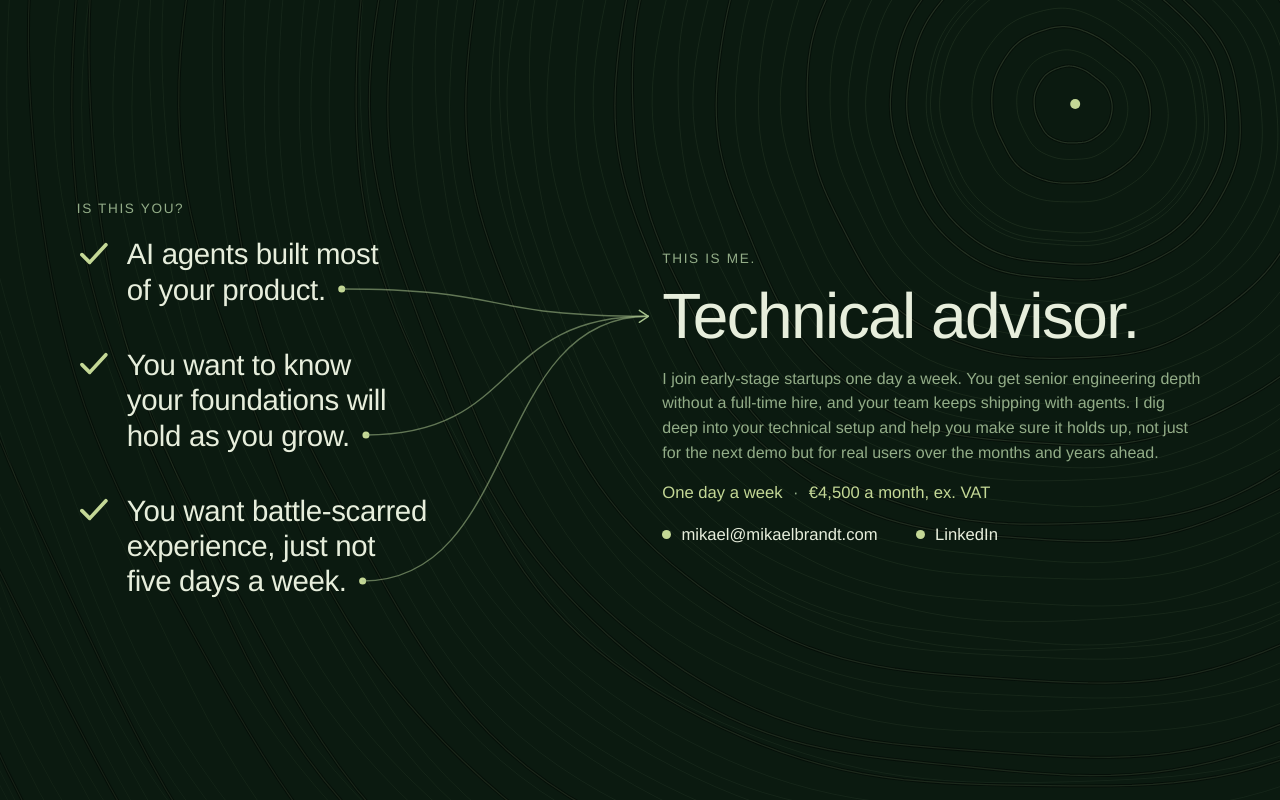
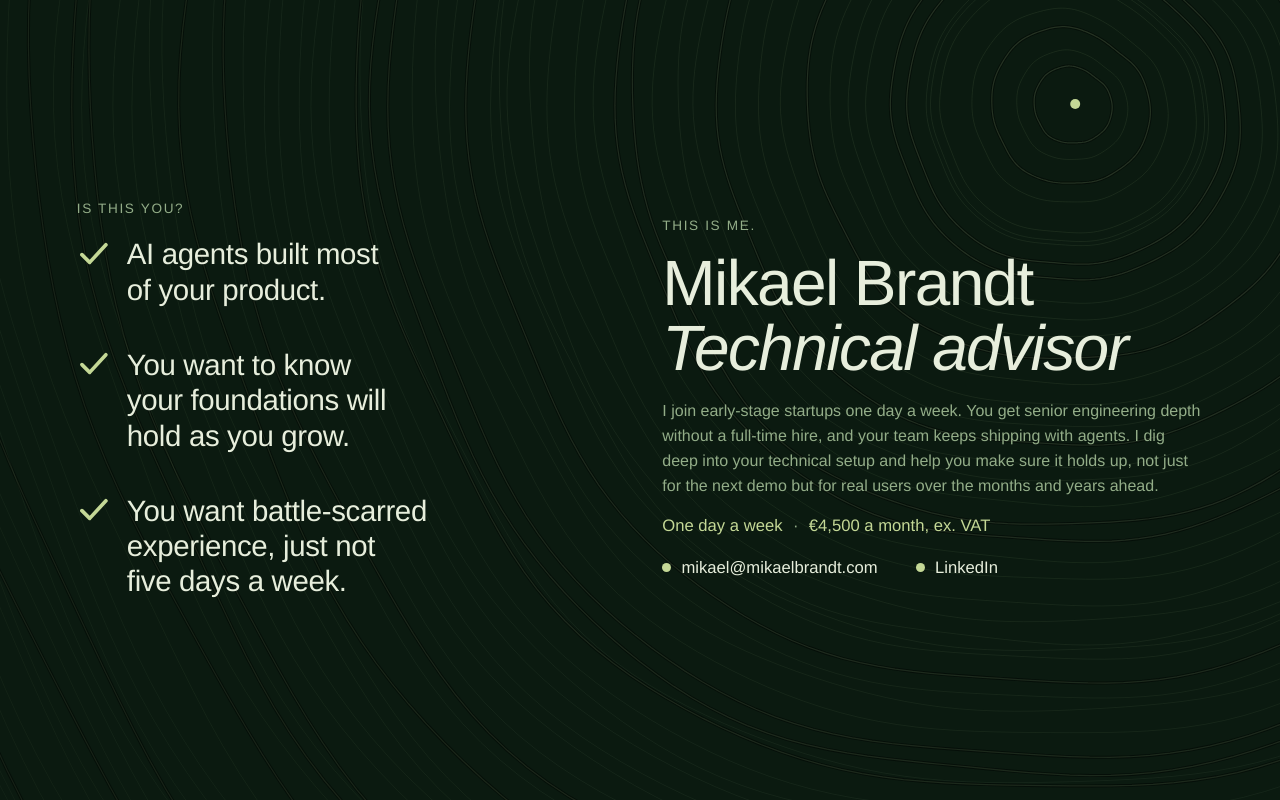
Before and after one commit to Mitchal/mikaelbrandt-com, a plain HTML site: page index.html in a window 1280 px wide. Drawn offline with Linux system fonts and the light colour scheme; a web font is replaced by a local one.

Commit message:
Name with italic role, drop the arrows
Heading is now "Mikael Brandt" over a regular-weight italic "Technical
advisor" (italic face loaded from Google Fonts). The connecting arrows are
gone; the two columns stand on their own.

Co-Authored-By: Claude Opus 5.5 <noreply@anthropic.com>

```diff
--- a/arrows.js
+++ /dev/null
@@ -1,68 +0,0 @@
-// Draws one curved arrow from the end of each ticked "Is this you?" line to the
-// "This is me" column. The three trails merge into a single arrowhead.
-(() => {
-  const NS = "http://www.w3.org/2000/svg";
-  const svg = document.querySelector(".arrows");
-  const main = document.querySelector("main");
-  const lines = [...document.querySelectorAll(".checks li > span")];
-  const target = document.querySelector(".me h1");
-  const still = matchMedia("(prefers-reduced-motion: reduce)").matches;
-  let drawn = false;
-
-  function el(name, attrs) {
-    const node = document.createElementNS(NS, name);
-    for (const [k, v] of Object.entries(attrs)) node.setAttribute(k, v);
-    return node;
-  }
-
-  // Animates a path drawing itself in, after a delay.
-  function growIn(path, delay) {
-    if (still || drawn) return;
-    const len = path.getTotalLength();
-    path.style.strokeDasharray = len;
-    path.style.strokeDashoffset = len;
-    path.animate(
-      [{ strokeDashoffset: len }, { strokeDashoffset: 0 }],
-      { duration: 900, delay, easing: "cubic-bezier(.3,.7,.2,1)", fill: "forwards" }
-    );
-  }
-
-  function draw() {
-    svg.replaceChildren();
-    if (getComputedStyle(svg).display === "none") return;
-    const box = main.getBoundingClientRect();
-    const t = target.getBoundingClientRect();
-    const tx = t.left - box.left - 14;
-    const ty = t.top - box.top + t.height / 2;
-    const reach = Math.max(24, tx - 24);
-
-    lines.forEach((line, i) => {
-      // Measure the words, not the span: as a grid item it fills the column.
-      const range = document.createRange();
-      range.selectNodeContents(line);
-      const rects = range.getClientRects();
-      const end = rects[rects.length - 1];
-      const x0 = Math.min(end.right - box.left + 16, reach);
-      const y0 = end.top - box.top + end.height / 2;
-      const pull = (tx - x0) * 0.55;
-      const d = `M${x0},${y0} C${x0 + pull},${y0} ${tx - pull},${ty} ${tx},${ty}`;
-      svg.append(el("circle", { cx: x0, cy: y0, r: 3.5 }));
-      const trail = el("path", { d, class: "trail" });
-      svg.append(trail);
-      growIn(trail, 450 + i * 260); // just after its tick
-    });
-
-    const head = el("path", { d: `M${tx - 9},${ty - 6} L${tx},${ty} L${tx - 9},${ty + 6}` });
-    svg.append(head);
-    if (!still && !drawn) {
-      head.animate([{ opacity: 0 }, { opacity: 1 }], { duration: 300, delay: 1750, fill: "backwards" });
-    }
-    drawn = true;
-  }
-
-  // Redraw whenever the layout moves: fonts arriving, resizes, reflow.
-  // Wait for fonts first so the arrows grow in once, at their final positions.
-  let ready = false;
-  new ResizeObserver(() => ready && draw()).observe(main);
-  document.fonts.ready.then(() => { ready = true; draw(); });
-})();
--- a/index.html
+++ b/index.html
@@ -9,7 +9,7 @@
 <link rel="icon" href="favicon.svg" type="image/svg+xml">
 <link rel="preconnect" href="https://fonts.googleapis.com">
 <link rel="preconnect" href="https://fonts.gstatic.com" crossorigin>
-<link rel="stylesheet" href="https://fonts.googleapis.com/css2?family=Familjen+Grotesk:wght@400;500&display=swap">
+<link rel="stylesheet" href="https://fonts.googleapis.com/css2?family=Familjen+Grotesk:ital,wght@0,400;0,500;1,400;1,500&display=swap">
 <link rel="stylesheet" href="style.css">
 </head>
 <body>
@@ -23,10 +23,9 @@
       <li style="--i: 2"><svg class="tick" viewBox="0 0 24 24" aria-hidden="true"><path d="M3.5 12.5l5.5 5.5L20.5 5.5"/></svg><span>You want <span class="nowrap">battle-scarred</span> experience, just not five days a week.</span></li>
     </ul>
   </section>
-  <svg class="arrows" aria-hidden="true"></svg>
   <section class="me" aria-labelledby="me-title">
     <h2 class="kicker" id="me-title">This is me.</h2>
-    <h1>Technical advisor.</h1>
+    <h1>Mikael Brandt <span class="role">Technical advisor</span></h1>
     <p class="body">I join early-stage startups one day a week. You get senior engineering depth without a full-time hire, and your team keeps shipping with agents. I dig deep into your technical setup and help you make sure it holds up, not just for the next demo but for real users over the months and years ahead.</p>
     <p class="offer">One day a week <span aria-hidden="true">·</span> €4,500 a month, ex. VAT</p>
     <nav class="links" aria-label="Contact">
@@ -36,6 +35,5 @@
   </section>
 </main>
 <script src="rings.js"></script>
-<script src="arrows.js"></script>
 </body>
 </html>
--- a/style.css
+++ b/style.css
@@ -1,10 +1,9 @@
 /* Forest-floor green with tree rings growing behind. Two columns: what
-   the visitor recognises, ticked off on the left; arrows across; the answer
-   on the right. */
+   the visitor recognises, ticked off on the left; the answer on the right. */
 :root {
   --leaf: #0b1a10;        /* base: forest floor under spruce */
   --leaf-deep: #050e08;   /* latewood, the darker bands */
-  --sap: #a9c48f;         /* light ring lines, arrows */
+  --sap: #a9c48f;         /* light ring lines */
   --bud: #c4d896;         /* new growth: markers and the offer */
   --text: #e7eedc;        /* underside of a leaf */
   --muted: #93ad88;
@@ -36,7 +35,8 @@ main {
   min-height: 100dvh;
   box-sizing: border-box;
   display: grid;
-  grid-template-columns: minmax(0, 1fr) clamp(64px, 9vw, 160px) minmax(0, 1.15fr);
+  grid-template-columns: minmax(0, 1fr) minmax(0, 1.15fr);
+  column-gap: clamp(48px, 9vw, 160px);
   align-items: center;
   padding: max(clamp(32px, 6vh, 72px), env(safe-area-inset-top, 0px))
            max(clamp(20px, 6vw, 88px), env(safe-area-inset-right, 0px))
@@ -45,7 +45,7 @@ main {
 }
 
 .you { grid-column: 1; }
-.me { grid-column: 3; display: grid; gap: clamp(14px, 2.2vh, 22px); max-width: 36rem; }
+.me { grid-column: 2; display: grid; gap: clamp(14px, 2.2vh, 22px); max-width: 36rem; }
 .me > * { margin: 0; }
 
 .kicker {
@@ -72,7 +72,7 @@ main {
 .nowrap { white-space: nowrap; }
 .checks li { display: grid; grid-template-columns: 1.15em minmax(0, 1fr); gap: 0.55em; align-items: start; }
 
-/* Each box gets ticked in turn, just before its arrow sets off. */
+/* Each box gets ticked in turn as the page loads. */
 .tick { width: 1.15em; height: 1.15em; margin-top: 0.02em; overflow: visible; }
 .tick path {
   fill: none;
@@ -93,6 +93,11 @@ h1 {
   line-height: 1.02;
   letter-spacing: -0.025em;
 }
+h1 .role {
+  display: block;
+  font-style: italic;
+  font-weight: 400;
+}
 
 .body {
   font-size: clamp(1rem, 1.2vw, 1.08rem);
@@ -103,18 +108,6 @@ h1 {
 
 .offer { font-size: clamp(1rem, 1.3vw, 1.12rem); color: var(--bud); }
 .offer span { color: var(--muted); margin-inline: 0.35em; }
-
-.arrows {
-  position: absolute;
-  inset: 0;
-  width: 100%;
-  height: 100%;
-  overflow: visible;
-  pointer-events: none;
-}
-.arrows path { fill: none; stroke: var(--sap); stroke-width: 1.4; stroke-linecap: round; stroke-linejoin: round; }
-.arrows .trail { stroke-opacity: 0.55; }
-.arrows circle { fill: var(--bud); }
 
 .links {
   display: flex;
@@ -142,11 +135,10 @@ h1 {
 .link:hover::before { transform: scale(1.5); }
 .link:focus-visible { outline: 2px solid var(--bud); outline-offset: 6px; border-radius: 2px; }
 
-/* Narrow screens stack the columns; the arrows only make sense side by side. */
+/* Narrow screens stack the columns. */
 @media (max-width: 820px) {
   main { grid-template-columns: minmax(0, 1fr); align-content: center; gap: clamp(48px, 8vh, 72px); }
   .you, .me { grid-column: 1; }
-  .arrows { display: none; }
 }
 
 @media (prefers-reduced-motion: reduce) {
```
